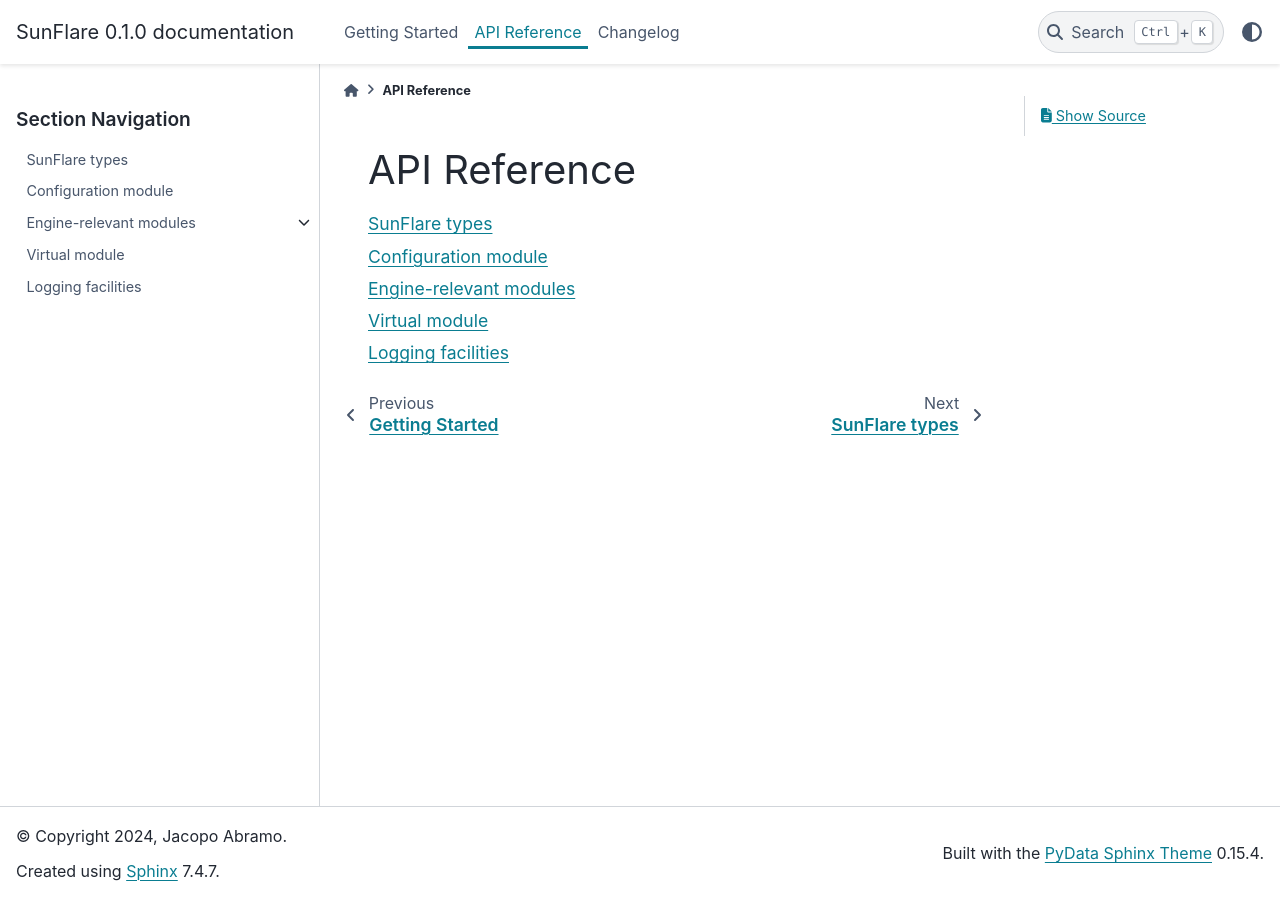
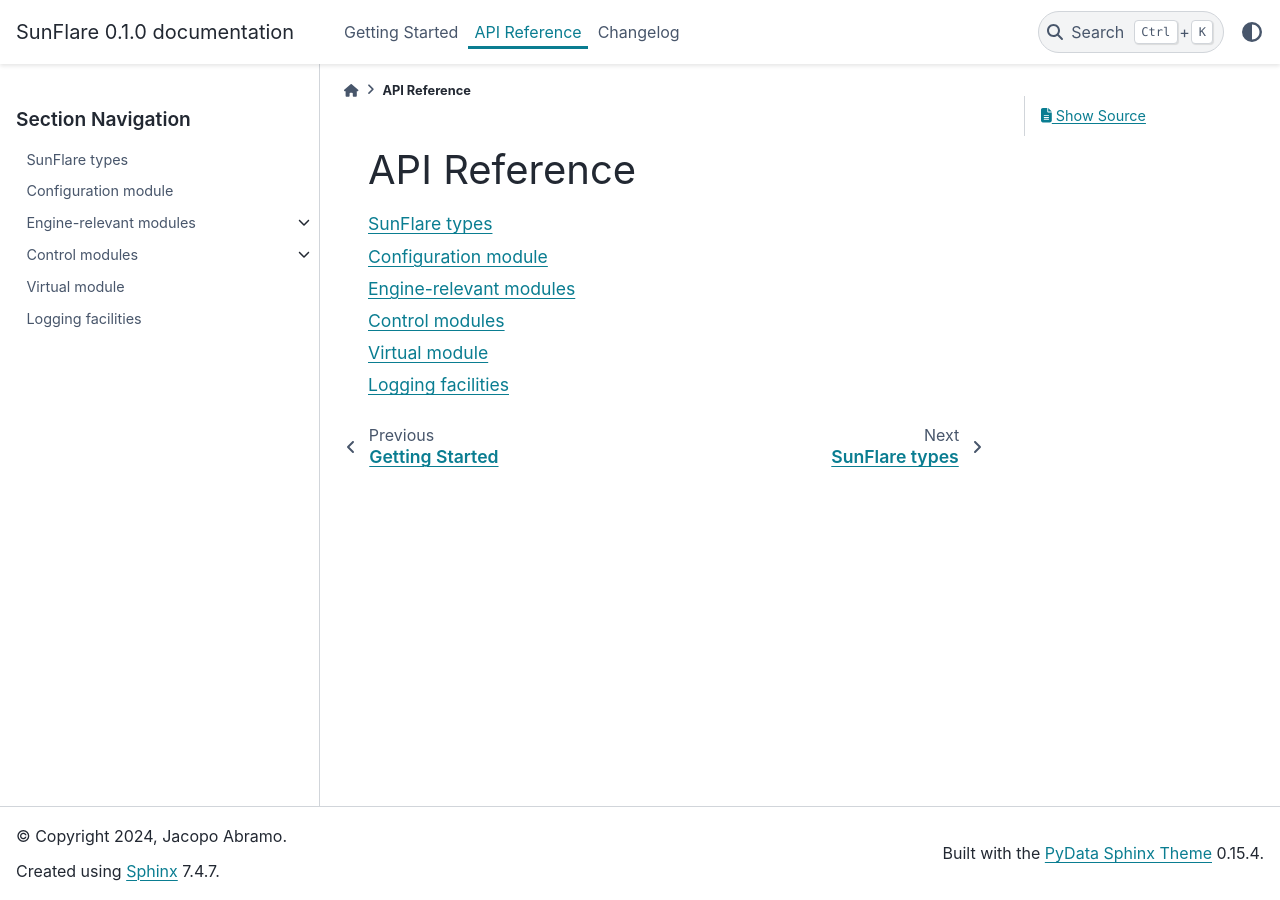
Before and after one commit to redsun-acquisition/sunflare, a Sphinx documentation site: the page built from docs/api/index.md, in a window 1280 px wide. Built offline with Sphinx 7.4.7 and the PyData theme 0.15.4, drawn with Linux system fonts in a browser that asks for light colours.

Commit message:
Add controller documentation

````diff
--- /dev/null
+++ b/docs/api/controller/index.md
@@ -0,0 +1,7 @@
+# Control modules
+
+```{toctree}
+:maxdepth: 1
+
+base
+```
--- a/docs/api/index.md
+++ b/docs/api/index.md
@@ -1,5 +1,4 @@
 # API Reference
-
 
 ```{toctree}
 :maxdepth: 1
````
Also changed, not shown: other parts of docs/api/index.md (+1 -0 lines), docs/api/controller/base.md (added, +8 -0 lines).
